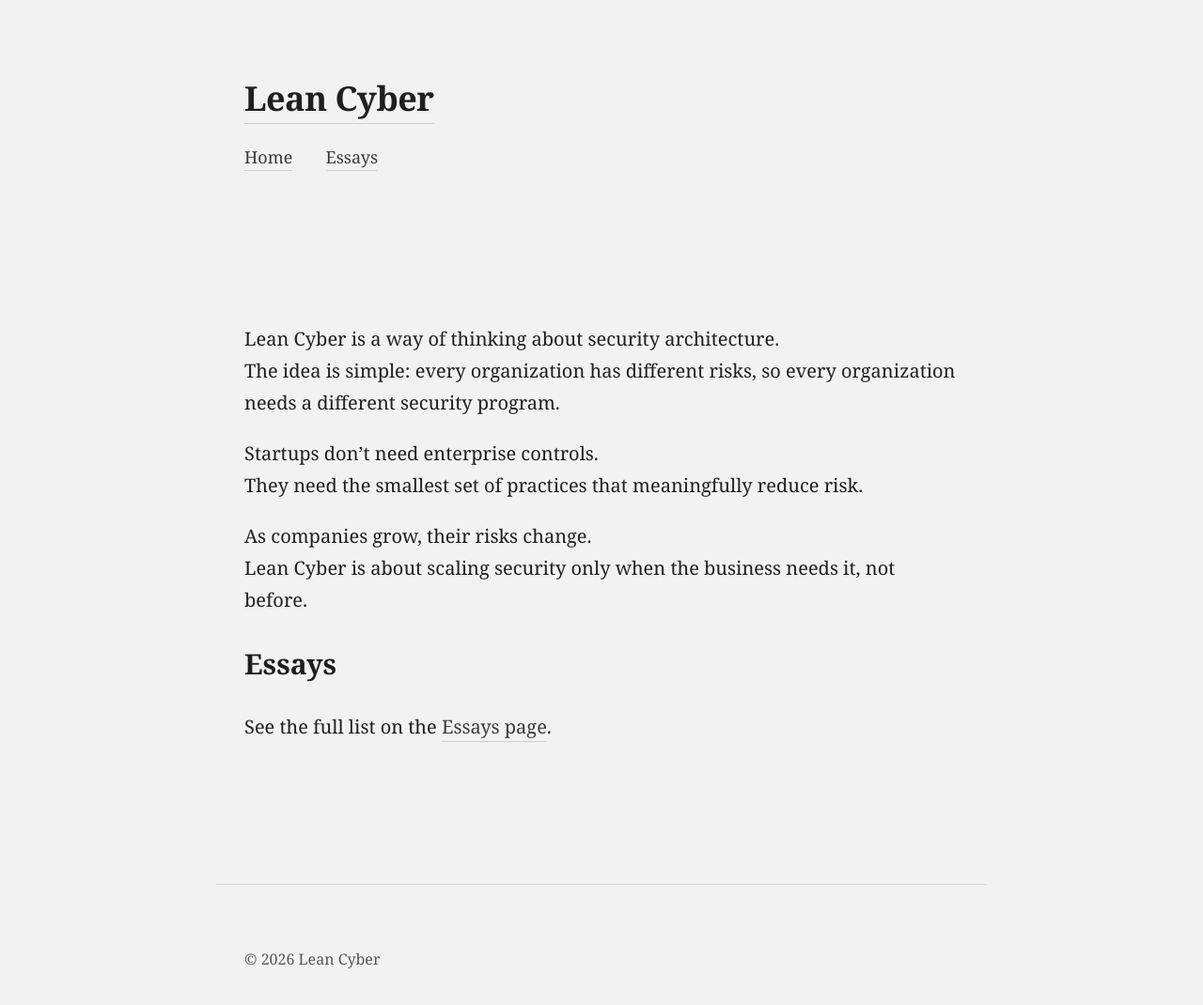
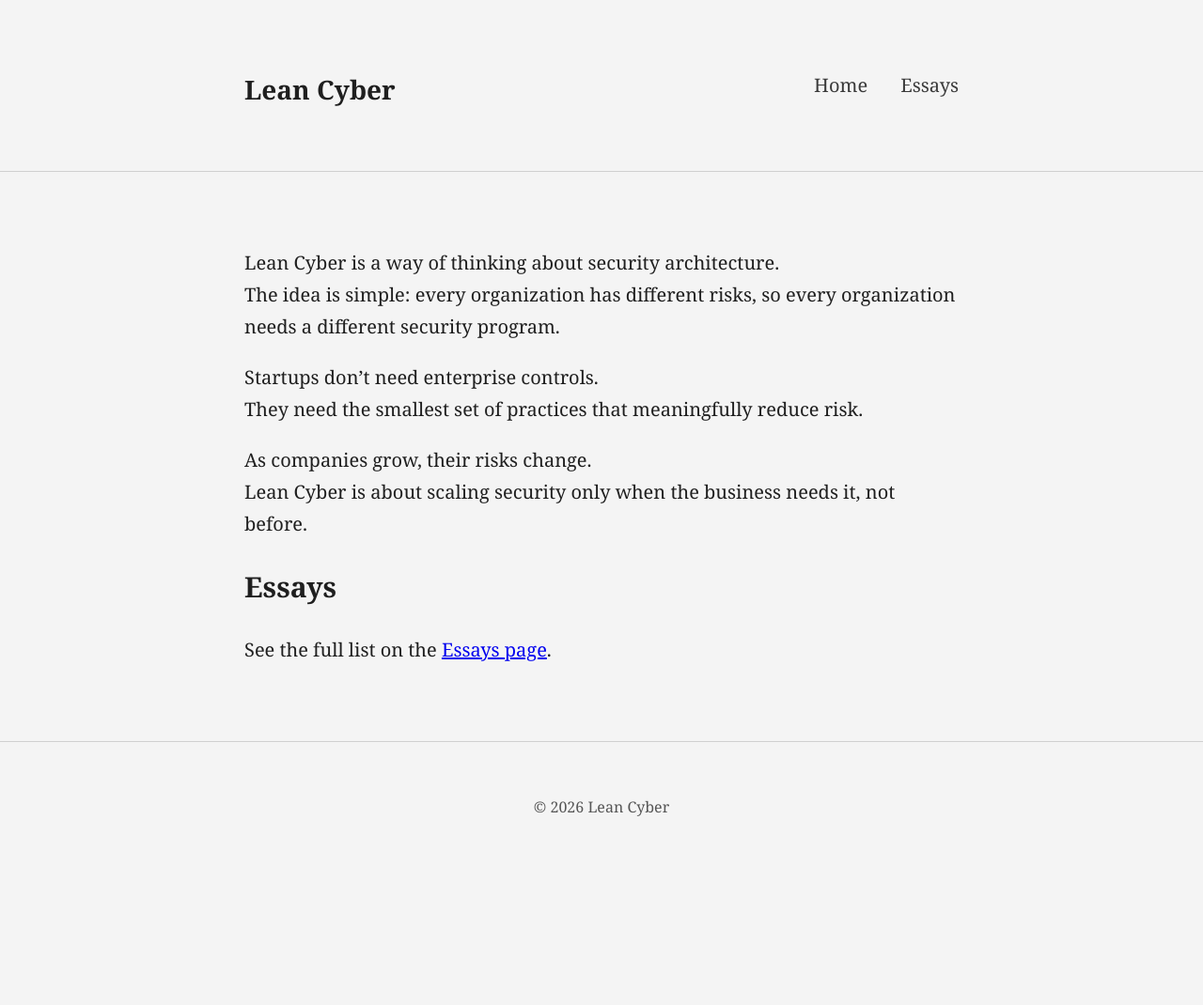
Before and after one commit to Lean-Cyber/lean-cyber.github.io, a Jekyll site: the page built from index.md, in a window 1280 px wide and 1111 px high. Shown: the top 1070 px of the window at 94% size. Built offline with Jekyll 4.4.1, drawn with Linux system fonts in a browser that asks for light colours.

Commit message:
Refactor CSS for layout and styling improvements
Updated styles for header, content, and footer sections. Improved layout and spacing for better readability.

```diff
--- a/assets/css/style.css
+++ b/assets/css/style.css
@@ -1,80 +1,107 @@
-/* Global layout */
+/* Global */
 html, body {
   height: 100%;
   margin: 0;
   padding: 0;
-  background: #f2f2f2; /* modern neutral grey */
-  color: #1f1f1f;       /* deep charcoal */
+  background: #f4f4f4;
+  color: #1f1f1f;
   font-family: Georgia, serif;
   font-size: 20px;
   line-height: 1.7;
 }
 
-/* Flex wrapper for footer anchoring */
-.page {
-  min-height: 100%;
-  display: flex;
-  flex-direction: column;
+/* Header */
+.site-header {
+  background: transparent;
+  border-bottom: 1px solid #d0d0d0;
+  padding: 1.5rem 0;
+  position: sticky;
+  top: 0;
+  z-index: 10;
 }
 
-/* Centered content column */
-header, main, footer {
-  max-width: 760px; /* slightly wider than PG, like Justin Welsh */
+.header-inner {
+  max-width: 760px;
   margin: 0 auto;
-  padding: 2.5rem 1.5rem;
+  display: flex;
+  justify-content: space-between;
+  align-items: center;
+  padding: 0 1.5rem;
 }
 
-/* Header */
-header {
-  margin-bottom: 2rem;
-}
-
-header h1 {
-  font-size: 36px;
+.site-title a {
+  font-size: 28px;
   font-weight: 600;
-  letter-spacing: -0.5px; /* modern, subtle */
-  margin-bottom: 0.75rem;
-}
-
-header a {
   color: #1f1f1f;
   text-decoration: none;
 }
 
-nav a {
-  margin-right: 1.5rem;
-  color: #3a3a3a;
-  font-size: 18px;
-  text-decoration: none;
-}
-
-nav a:hover {
-  color: #000;
-}
-
-/* Links */
-a {
+.site-nav a {
+  margin-left: 1.5rem;
   color: #3a3a3a;
   text-decoration: none;
-  border-bottom: 1px solid #d0d0d0; /* subtle Justin Welsh-style underline */
+  border-bottom: 1px solid transparent;
   padding-bottom: 2px;
 }
 
-a:hover {
+.site-nav a:hover {
   color: #000;
   border-bottom-color: #000;
 }
 
-/* Main content */
-main {
-  flex: 1;
+/* Content */
+.page-content {
+  max-width: 760px;
+  margin: 0 auto;
+  padding: 3rem 1.5rem;
+}
+
+/* Essay list */
+.essay-list {
+  display: flex;
+  flex-direction: column;
+  gap: 2.5rem;
+}
+
+.essay-item {
+  border-bottom: 1px solid #d0d0d0;
+  padding-bottom: 2rem;
+}
+
+.essay-item:last-child {
+  border-bottom: none;
+}
+
+.essay-title {
+  font-size: 26px;
+  font-weight: 600;
+  margin-bottom: 0.5rem;
+}
+
+.essay-title a {
+  color: #1f1f1f;
+  text-decoration: none;
+}
+
+.essay-title a:hover {
+  color: #000;
+}
+
+.essay-meta {
+  font-size: 16px;
+  color: #555;
+  margin-bottom: 1rem;
+}
+
+.essay-description {
+  color: #3a3a3a;
 }
 
 /* Footer */
-footer {
+.site-footer {
+  border-top: 1px solid #d0d0d0;
+  text-align: center;
   font-size: 16px;
   color: #555;
-  padding-bottom: 3rem;
-  border-top: 1px solid #d0d0d0; /* Lean Cyber twist: architectural foundation line */
-  margin-top: 4rem;
+  padding: 2rem 0;
 }
```
